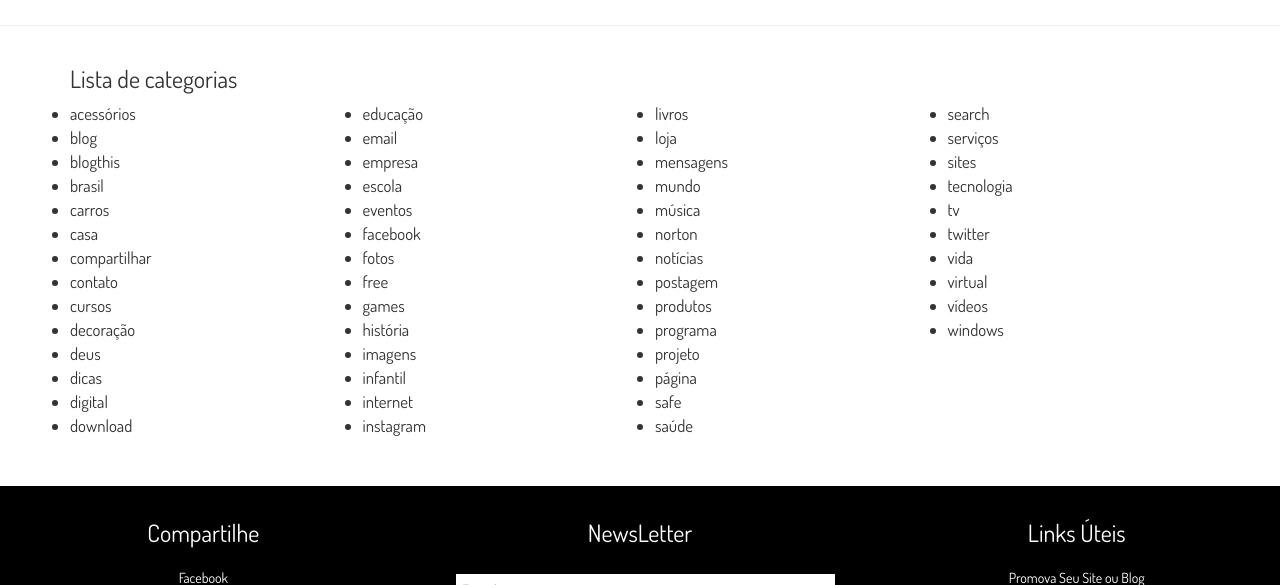
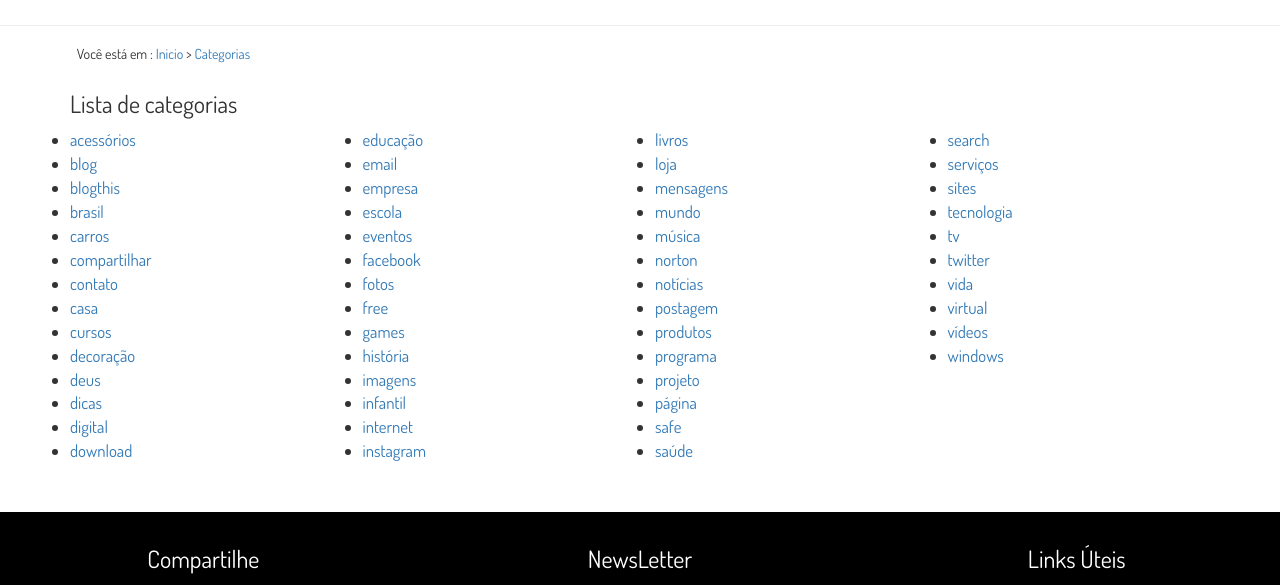
Before and after one commit to AyrtonS/ihc-comentarium, a plain HTML site: page Categorias.html in a window 1280 px wide. Shown: the part 192-777 px from the top of the page. Drawn offline with Linux system fonts and the light colour scheme.

Commit message:
master - adicao de links nas categorias

```diff
--- a/Categorias.html
+++ b/Categorias.html
@@ -43,26 +43,28 @@
   <div ng-include="'menu.html'"></div>
 
 			<div class="content">
+						<h5 style="margin-left: 6%;">Você está em : <a href="index.html">Inicio</a> > <a href="cadastre-se.html">Categorias</a></h5>
+
 			<div class="container">
 				<h3>Lista de categorias</h3>
 				<div class="row">
 					<div class="col-md-3">
 
 				<ul style = "list-style-tupe: disc;font-size:1.2em;">
-							<li>acessórios</li>
-							<li>blog</li>
-							<li>blogthis</li>
-							<li>brasil</li>
-							<li>carros</li>
-							<li>casa</li>
-							<li>compartilhar</li>
-							<li>contato</li>
-							<li>cursos</li>
-							<li>decoração</li>
-							<li>deus</li>
-							<li>dicas</li>
-							<li>digital</li>
-							<li>download</li>
+							<li><a href="#">acessórios</a></li>
+							<li><a href="#">blog</a></li>
+							<li><a href="#">blogthis</li>
+							<li><a href="#">brasil</a></li>
+							<li><a href="#">carros</a></li>
+							<li><a href="#">compartilhar</a></li>
+							<li><a href="#">contato</a></li>
+							<li><a href="#">casa</a></li>
+							<li><a href="#">cursos</a></li>
+							<li><a href="#">decoração</a></li>
+							<li><a href="#">deus</a></li>
+							<li><a href="#">dicas</a></li>
+							<li><a href="#">digital</a></li>
+							<li><a href="#">download</a></li>
 
 					</div>
 
@@ -70,20 +72,20 @@
 					<div class="col-md-3">
 							<ul style = "list-style-tupe: disc;font-size:1.2em;">
 
-							<li>educação</li>
-							<li>email</li>
-							<li>empresa</li>
-							<li>escola</li>
-							<li>eventos</li>
-							<li>facebook</li>
-							<li>fotos</li>
-							<li>free</li>
-							<li>games</li>
-							<li>história</li>
-							<li>imagens</li>
-							<li>infantil</li>
-							<li>internet</li>
-							<li>instagram</li>
+							<li><a href="#">educação</a></li>
+							<li><a href="#">email</a></li>
+							<li><a href="#">empresa</a></li>
+							<li><a href="#">escola</a></li>
+							<li><a href="#">eventos</a></li>
+							<li><a href="#">facebook</a></li>
+							<li><a href="#">fotos</a></li>
+							<li><a href="#">free</a></li>
+							<li><a href="#">games</a></li>
+							<li><a href="#">história</a></li>
+							<li><a href="#">imagens</a></li>
+							<li><a href="#">infantil</a></li>
+							<li><a href="#">internet</a></li>
+							<li><a href="#">instagram</a></li>
 
 
 							</ul>
@@ -93,20 +95,20 @@
 							<ul style = "list-style-tupe: disc;font-size:1.2em;">
 
 
-							<li>livros</li>
-							<li>loja</li>
-							<li>mensagens</li>
-							<li>mundo</li>
-							<li>música</li>
-							<li>norton</li>
-							<li>notícias</li>
-							<li>postagem</li>
-							<li>produtos</li>
-							<li>programa</li>
-							<li>projeto</li>
-							<li>página</li>
-							<li>safe</li>
-							<li>saúde</li>
+							<li><a href="#">livros</a></li>
+							<li><a href="#">loja</a></li>
+							<li><a href="#">mensagens</a></li>
+							<li><a href="#">mundo</a></li>
+							<li><a href="#">música</a></li>
+							<li><a href="#">norton</a></li>
+							<li><a href="#">notícias</a></li>
+							<li><a href="#">postagem</a></li>
+							<li><a href="#">produtos</a></li>
+							<li><a href="#">programa</a></li>
+							<li><a href="#">projeto</a></li>
+							<li><a href="#">página</a></li>
+							<li><a href="#">safe</a></li>
+							<li><a href="#">saúde</a></li>
 
 
 							</ul>
@@ -115,16 +117,16 @@
 					<div class="col-md-3">
 							<ul style = "list-style-tupe: disc;font-size:1.2em;">
 
-							<li>search</li>
-							<li>serviços</li>
-							<li>sites</li>
-							<li>tecnologia</li>
-							<li>tv</li>
-							<li>twitter</li>
-							<li>vida</li>
-							<li>virtual</li>
-							<li>vídeos</li>
-							<li>windows</li>
+							<li><a href="#">search</a></li>
+							<li><a href="#">serviços</a></li>
+							<li><a href="#">sites</a></li>
+							<li><a href="#">tecnologia</a></li>
+							<li><a href="#">tv</a></li>
+							<li><a href="#">twitter</a></li>
+							<li><a href="#">vida</a></li>
+							<li><a href="#">virtual</a></li>
+							<li><a href="#">vídeos</a></li>
+							<li><a href="#">windows</a></li>
 
 
 							</ul>
```
Also changed, not shown: cadastre-se.html (+1 -0 lines), index.html (+1 -0 lines).
